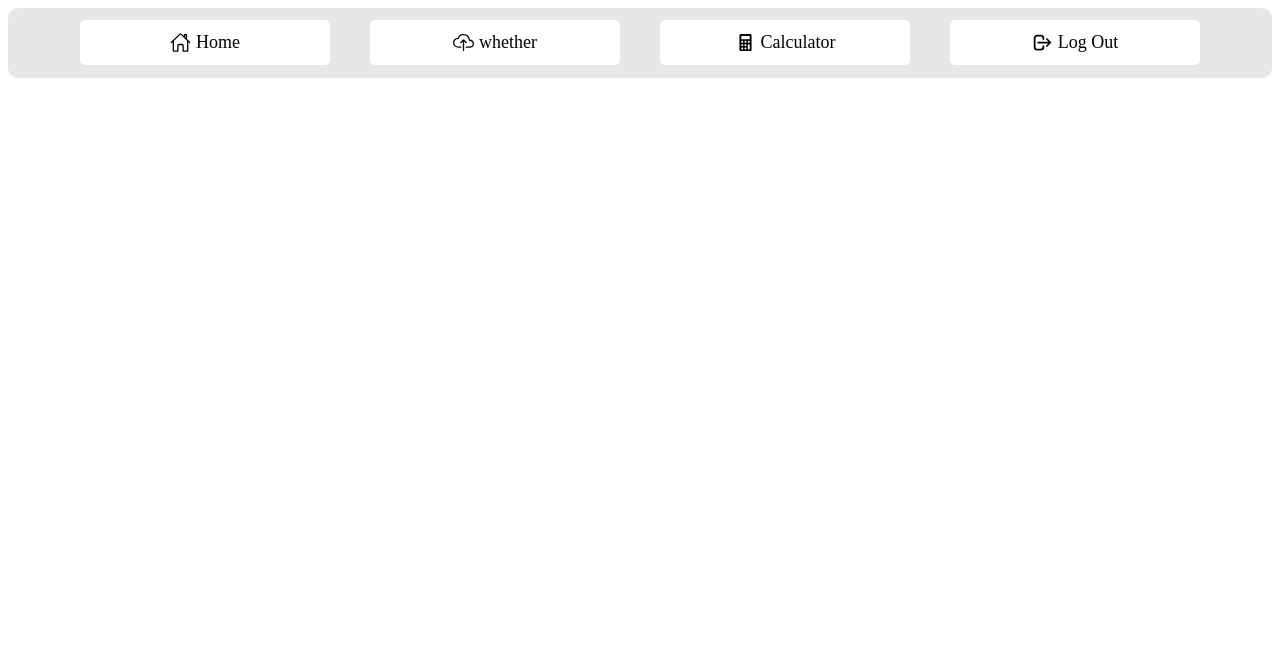
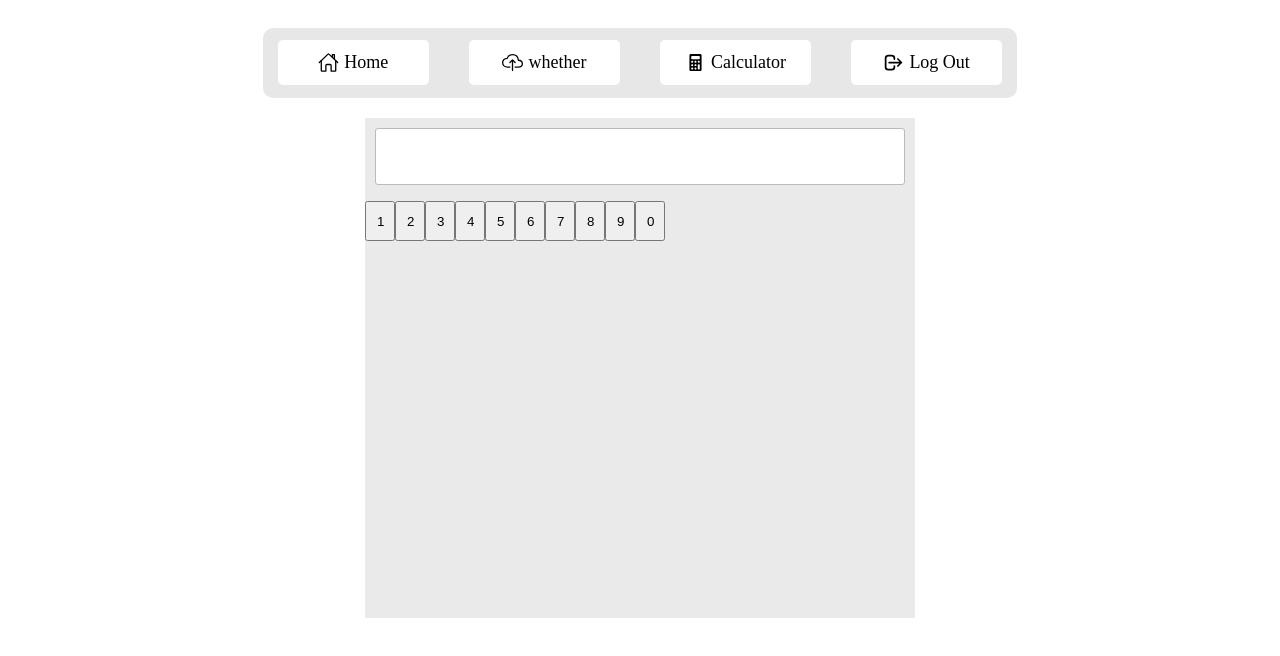
Before and after one commit to hafizswabah/Calculator, a React (Vite) app: page / in a window 1280 px wide. Shown: the top 656 px of the page. Built offline with nearby package versions, Linux system fonts and the light colour scheme.

Commit message:
calc added

```diff
--- a/src/App.jsx
+++ b/src/App.jsx
@@ -1,5 +1,6 @@
 import { useState } from 'react'
 import './App.css'
+import Calculator from './components/Calculator/Calculator'
 import NavBar from './components/NavBar/NavBar'
 function App() {
   const [count, setCount] = useState(0)
@@ -7,6 +8,7 @@ function App() {
   return (
     <>
       <NavBar />
+      <Calculator/>
     </>
   )
 }
--- /dev/null
+++ b/src/components/Calculator/Calculator.jsx
@@ -0,0 +1,30 @@
+import React from 'react'
+import "./calculator.css"
+function Calculator() {
+    return (
+        <>
+        <div className="cal-area">
+        <div className="calculator">
+            <div className="screen">
+
+            </div>
+            <div className="keyboard">
+                <button>1</button>
+                <button>2</button>
+                <button>3</button>
+                <button>4</button>
+                <button>5</button>
+                <button>6</button>
+                <button>7</button>
+                <button>8</button>
+                <button>9</button>
+                <button>0</button>
+            </div>
+        </div>
+        </div>
+
+        </>
+    )
+}
+
+export default Calculator
--- /dev/null
+++ b/src/components/Calculator/calculator.css
@@ -0,0 +1,26 @@
+.cal-area{
+    display: flex;
+    justify-content: center;
+}
+
+.calculator{
+    width: 550px;
+    height: 500px;
+    background-color: rgb(234, 234, 234);
+    display: flex;
+    flex-direction: column;
+}
+.screen{
+    background-color: white;
+    height: 55px;
+    border: 1px solid rgb(186, 186, 186);
+    margin: 10px 10px 16px 10px;
+    border-radius: 3px;
+
+}
+.keyboard button{
+    width: 30px;
+    height: 40px;
+    padding: 10px;
+
+}
--- a/src/components/NavBar/NavBar.jsx
+++ b/src/components/NavBar/NavBar.jsx
@@ -7,7 +7,8 @@ import { IoCloudUploadOutline } from "react-icons/io5"
 function NavBar() {
     return (
         <>
-            <div className="nav-bar">
+        <div className="navBar">
+        <div className="nav-bar">
                 <div className="nav-items">
                     <IoHomeOutline className='Home-Icon' />
                     <span>Home</span>
@@ -25,6 +26,8 @@ function NavBar() {
                     <span>Log Out</span>
                 </div>
             </div>
+        </div>
+
         </>
     )
 }
--- a/src/components/NavBar/navbar.css
+++ b/src/components/NavBar/navbar.css
@@ -1,5 +1,10 @@
+.navBar{
+    display: flex;
+    justify-content: center;
+    padding: 20px;
+}
 .nav-bar {
-    width: calc(100%-10px);
+    width: 60%;
     height: 50px;
     background-color: rgb(231, 231, 231);
     border-radius: 10px;
@@ -33,4 +38,5 @@
 
     background-color: rgb(0, 0, 0);
     color: white;
+    cursor: pointer;
 }
```
